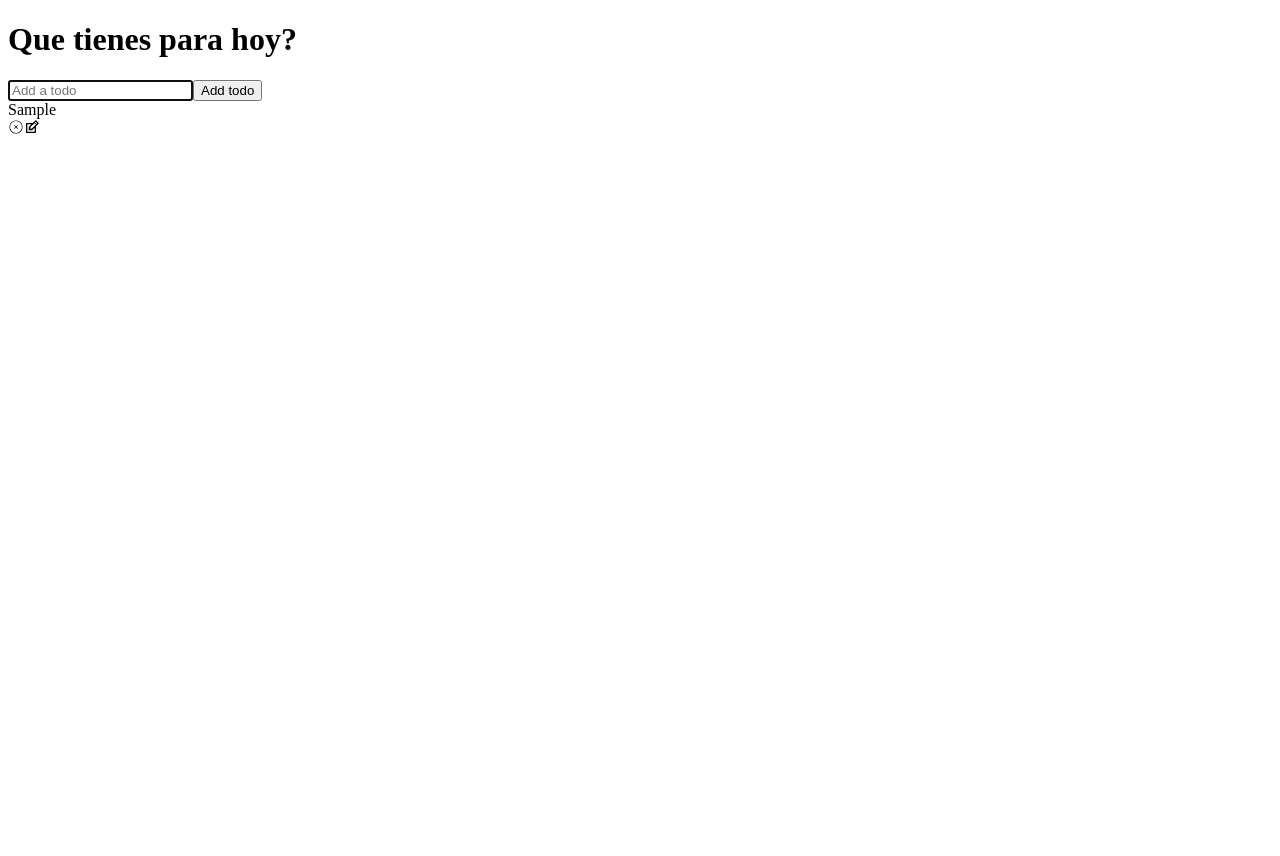
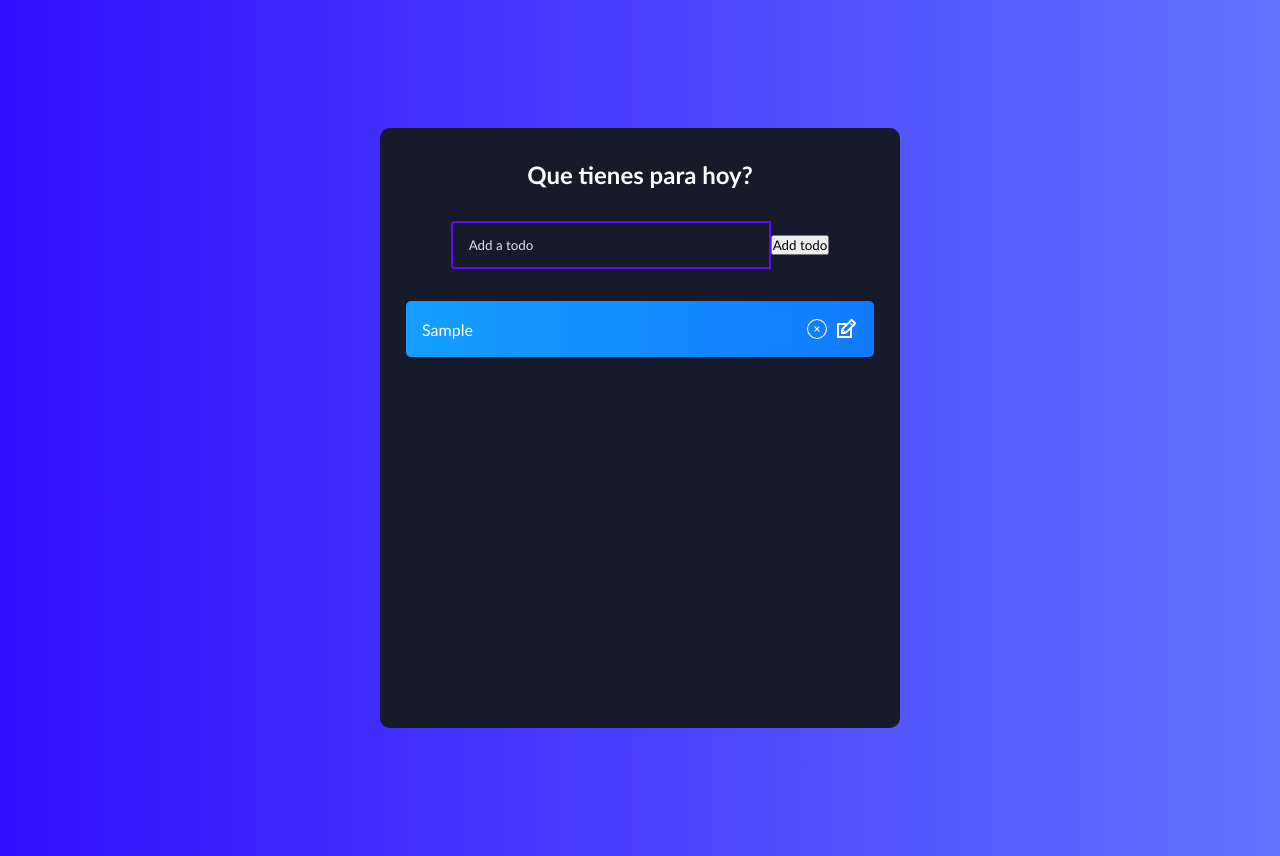
Before and after one commit to Luisdxvid/todo-list, a React (Create React App) app: page / in a window 1280 px wide. Both pictures are taken after typing "Sample" into the empty fields and a click on the button "Add todo". Before the commit the page ends 800 px from the top, so only its background shows below. Built offline with nearby package versions, Linux system fonts and the light colour scheme.

Commit message:
Styles for page

```diff
--- a/src/App.css
+++ b/src/App.css
@@ -1,38 +1,147 @@
-.App {
-  text-align: center;
+* {
+  box-sizing: border-box;
+  margin: 0;
+  padding: 0;
+  font-family: "Trebuchet MS", "Lucida Sans Unicode", "Lucida Grande",
+    "Lucida Sans", Arial, sans-serif;
 }
 
-.App-logo {
-  height: 40vmin;
-  pointer-events: none;
+body {
+  background: linear-gradient(
+    90deg,
+    rgba(48, 16, 255, 1) 0%,
+    rgba(100, 115, 255, 1) 100%
+  );
+}
+.todo-app {
+  display: flex;
+  flex-direction: column;
+  justify-content: start;
+  width: 520px;
+  min-height: 600px;
+  background: #161a2b;
+  text-align: center;
+  margin: 128px auto;
+  border-radius: 10px;
+  padding-bottom: 32px;
 }
 
-@media (prefers-reduced-motion: no-preference) {
-  .App-logo {
-    animation: App-logo-spin infinite 20s linear;
-  }
+h1 {
+  margin: 32px 0;
+  color: #fff;
+  font-size: 24px;
 }
 
-.App-header {
-  background-color: #282c34;
-  min-height: 100vh;
-  display: flex;
-  flex-direction: column;
-  align-items: center;
-  justify-content: center;
-  font-size: calc(10px + 2vmin);
-  color: white;
+.complete {
+  text-decoration: line-through;
+  opacity: 0.4;
 }
 
-.App-link {
-  color: #61dafb;
+.todo-form {
+  margin-bottom: 32px;
 }
 
-@keyframes App-logo-spin {
-  from {
-    transform: rotate(0deg);
-  }
-  to {
-    transform: rotate(360deg);
-  }
+.todo-input {
+  padding: 14px 32px 14px 16px;
+  border-radius: 4px 0 0 4px;
+  border: 2px solid #5d0cff;
+  outline: none;
+  width: 320px;
+  background: transparent;
+  color: #fff;
 }
+
+.todo-input::placeholder {
+  color: #e2e2e2;
+}
+
+.todo-button {
+  padding: 16px;
+  border: none;
+  border-radius: 0 4px 4px 0;
+  cursor: pointer;
+  outline: none;
+  background: linear-gradient(
+    90deg,
+    rgba(93, 12, 255, 1) 0%,
+    rgba(155, 0, 250, 1) 100%
+  );
+  color: #fff;
+  text-transform: capitalize;
+}
+
+.todo-input.edit {
+  border: 2px solid #149fff;
+}
+
+.todo-button.edit {
+  background: linear-gradient(
+    90deg,
+    rgba(20, 159, 255, 1) 0%,
+    rgba(17, 122, 255, 1) 100%
+  );
+  padding: 16px 22px;
+}
+
+.todo-container {
+  display: flex;
+  flex-direction: row;
+  position: relative;
+}
+
+.todo-row {
+  display: flex;
+  justify-content: space-between;
+  align-items: center;
+  margin: 4px auto;
+  color: #fff;
+  background: linear-gradient(
+    90deg,
+    rgba(255, 118, 20, 1) 0%,
+    rgba(255, 84, 17, 1) 100%
+  );
+
+  padding: 16px;
+  border-radius: 5px;
+  width: 90%;
+}
+
+.todo-row:nth-child(4n + 1) {
+  background: linear-gradient(
+    90deg,
+    rgba(93, 12, 255, 1) 0%,
+    rgba(155, 0, 250, 1) 100%
+  );
+}
+
+.todo-row:nth-child(4n + 2) {
+  background: linear-gradient(
+    90deg,
+    rgba(255, 12, 241, 1) 0%,
+    rgba(250, 0, 135, 1) 100%
+  );
+}
+
+.todo-row:nth-child(4n + 3) {
+  background: linear-gradient(
+    90deg,
+    rgba(20, 159, 255, 1) 0%,
+    rgba(17, 122, 255, 1) 100%
+  );
+}
+
+.icons {
+  display: flex;
+  align-items: center;
+  font-size: 24px;
+  cursor: pointer;
+}
+
+.delete-icon {
+  margin-right: 5px;
+  color: #fff;
+}
+
+.edit-icon {
+  color: #fff;
+}
--- a/src/components/TodoForm.js
+++ b/src/components/TodoForm.js
@@ -8,6 +8,7 @@
   useEffect(() => {
     inputRef.current.focus();
   });
+
   const handleChange = (e) => {
     setInput(e.target.value);
   };
```
